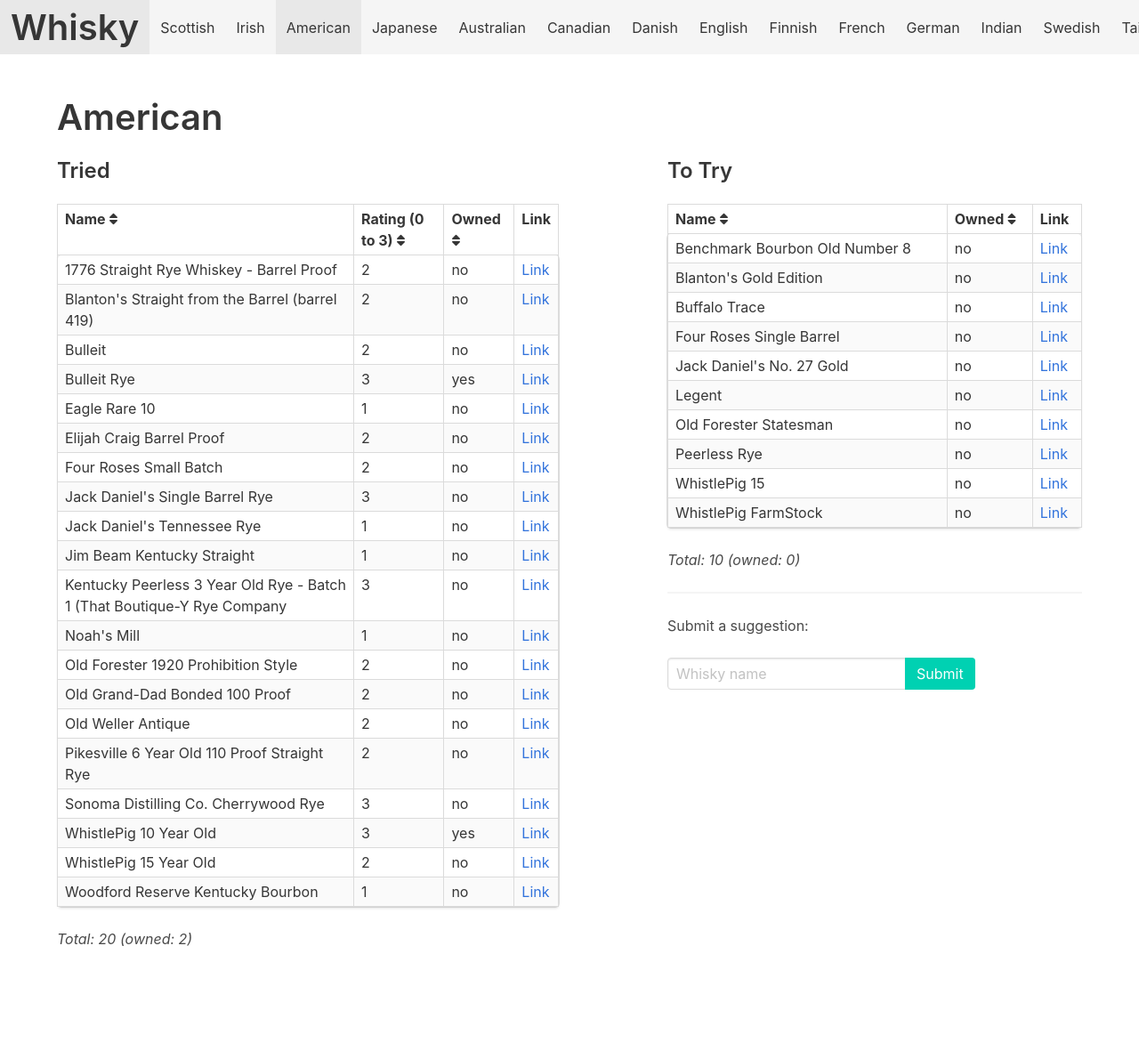
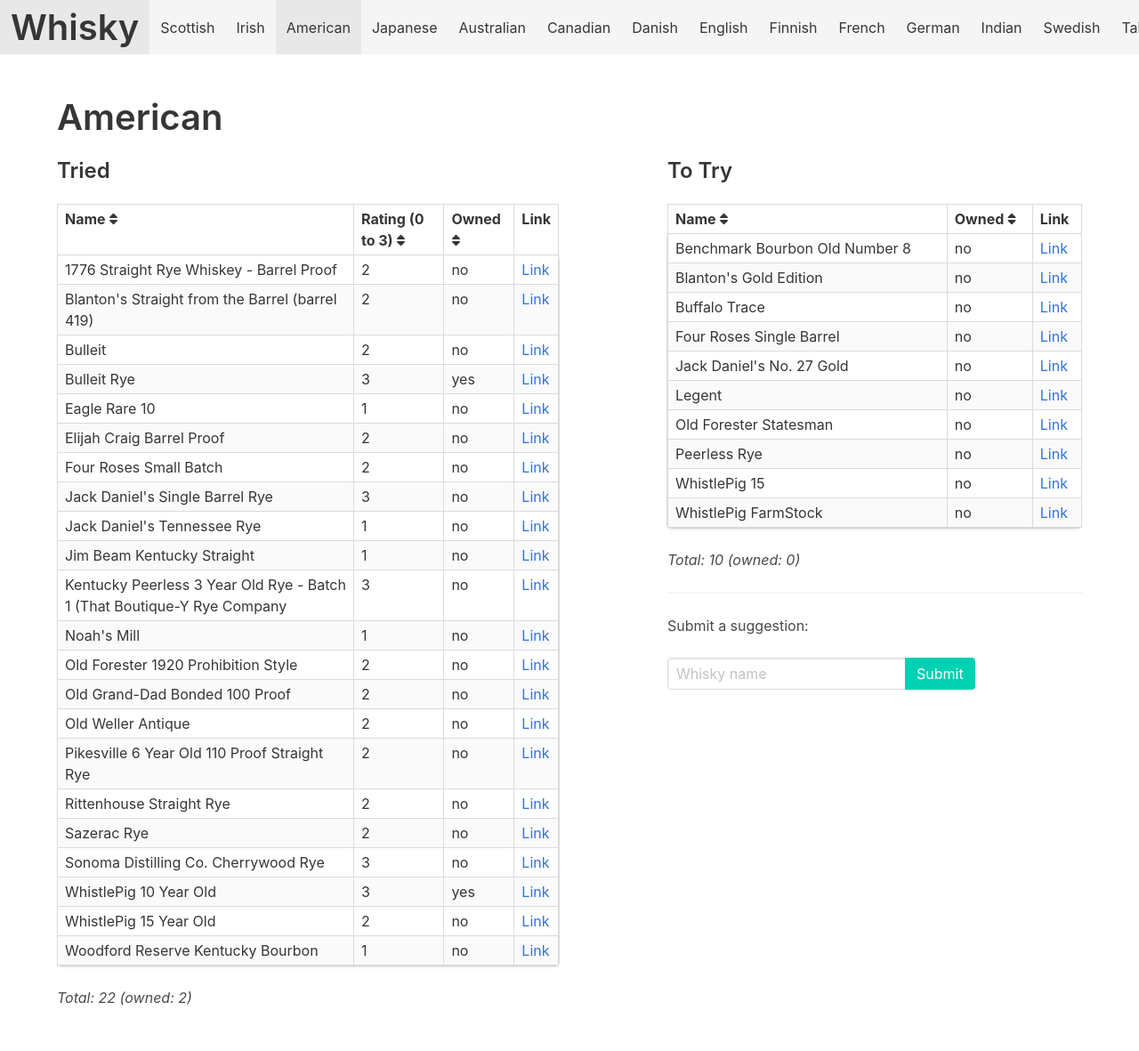
Before and after one commit to grega/whisky, a Jekyll site: the page built from american.html, in a window 1280 px wide. Shown: the whole page at 89% size. Built offline with Jekyll 4.4.1, drawn with Linux system fonts in a browser that asks for light colours; nearby versions of some CDN libraries; before the commit the page ends 1115 px from its top, so only the background shows below that.

Commit message:
Update tried.yml

```diff
--- a/_data/american/tried.yml
+++ b/_data/american/tried.yml
@@ -59,3 +59,9 @@
 
 - name: 1776 Straight Rye Whiskey - Barrel Proof
   rating: 2
+
+- name: Sazerac Rye
+  rating: 2
+
+- name: Rittenhouse Straight Rye
+  rating: 2
```
